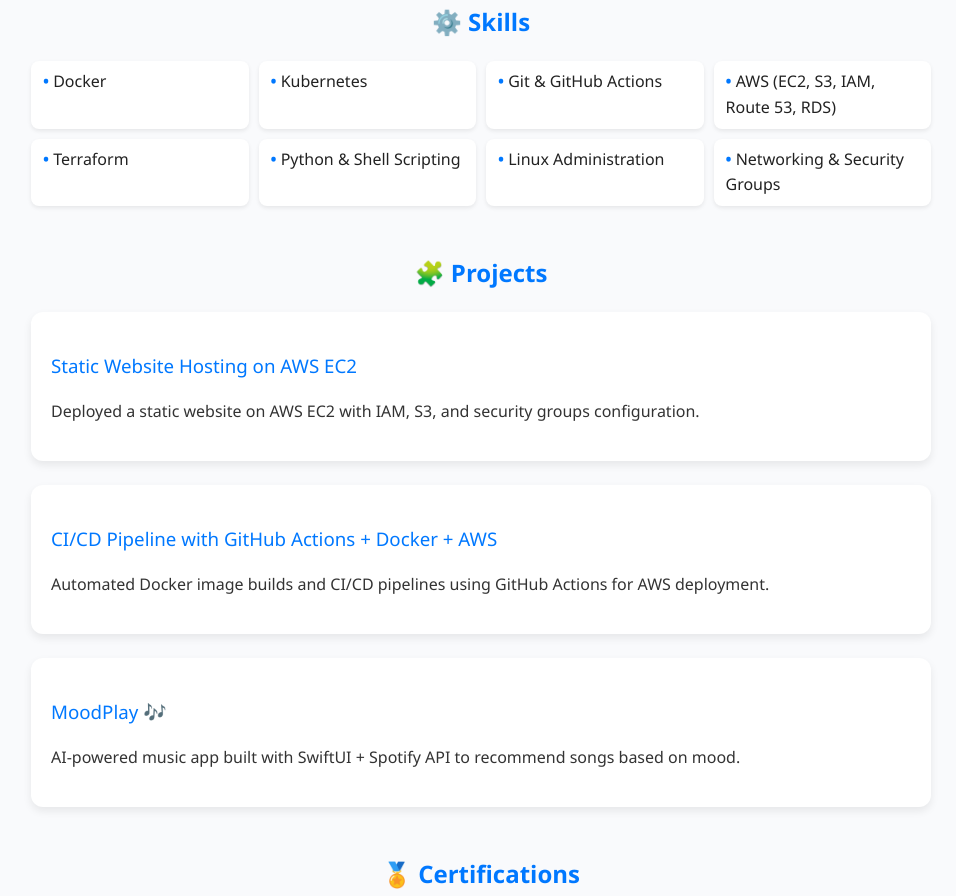
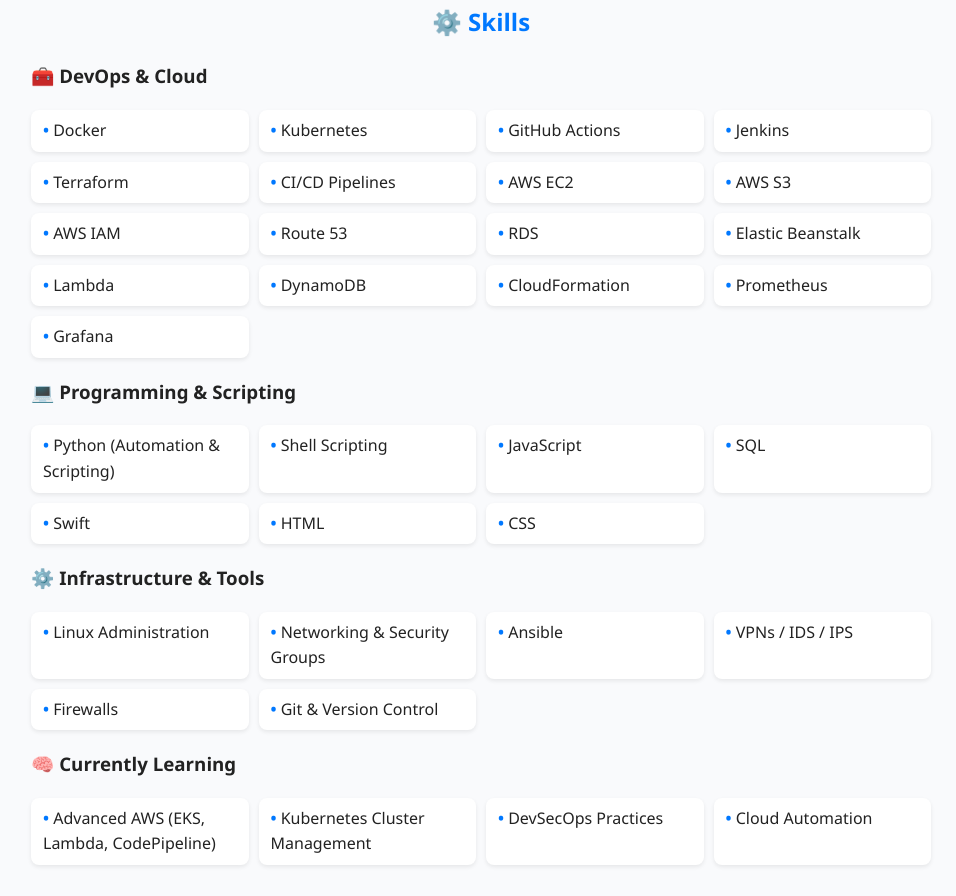
Before and after one commit to Maheshroy50/Maheshroy50.github.io, a plain HTML site: page index.html in a window 1280 px wide. Shown: the part 623-1519 px from the top of the page, without its empty margins (159-1115 px from the left). Drawn offline with Linux system fonts and the light colour scheme.

Commit message:
Update index.html

```diff
--- a/index.html
+++ b/index.html
@@ -166,17 +166,58 @@
 
    <section class="section" id="skills">
   <h2>⚙️ Skills</h2>
+
+  <h3>🧰 DevOps & Cloud</h3>
   <ul class="skills-list">
     <li>Docker</li>
     <li>Kubernetes</li>
-        <li>Git & GitHub Actions</li>
-        <li>AWS (EC2, S3, IAM, Route 53, RDS)</li>
+    <li>GitHub Actions</li>
+    <li>Jenkins</li>
     <li>Terraform</li>
-        <li>Python & Shell Scripting</li>
+    <li>CI/CD Pipelines</li>
+    <li>AWS EC2</li>
+    <li>AWS S3</li>
+    <li>AWS IAM</li>
+    <li>Route 53</li>
+    <li>RDS</li>
+    <li>Elastic Beanstalk</li>
+    <li>Lambda</li>
+    <li>DynamoDB</li>
+    <li>CloudFormation</li>
+    <li>Prometheus</li>
+    <li>Grafana</li>
+  </ul>
+
+  <h3>💻 Programming & Scripting</h3>
+  <ul class="skills-list">
+    <li>Python (Automation & Scripting)</li>
+    <li>Shell Scripting</li>
+    <li>JavaScript</li>
+    <li>SQL</li>
+    <li>Swift</li>
+    <li>HTML</li>
+    <li>CSS</li>
+  </ul>
+
+  <h3>⚙️ Infrastructure & Tools</h3>
+  <ul class="skills-list">
     <li>Linux Administration</li>
     <li>Networking & Security Groups</li>
+    <li>Ansible</li>
+    <li>VPNs / IDS / IPS</li>
+    <li>Firewalls</li>
+    <li>Git & Version Control</li>
+  </ul>
+
+  <h3>🧠 Currently Learning</h3>
+  <ul class="skills-list">
+    <li>Advanced AWS (EKS, Lambda, CodePipeline)</li>
+    <li>Kubernetes Cluster Management</li>
+    <li>DevSecOps Practices</li>
+    <li>Cloud Automation</li>
   </ul>
 </section>
+
 
     <section class="section" id="projects">
       <h2>🧩 Projects</h2>
```
Lines whose indentation alone changed are shown as unchanged.
